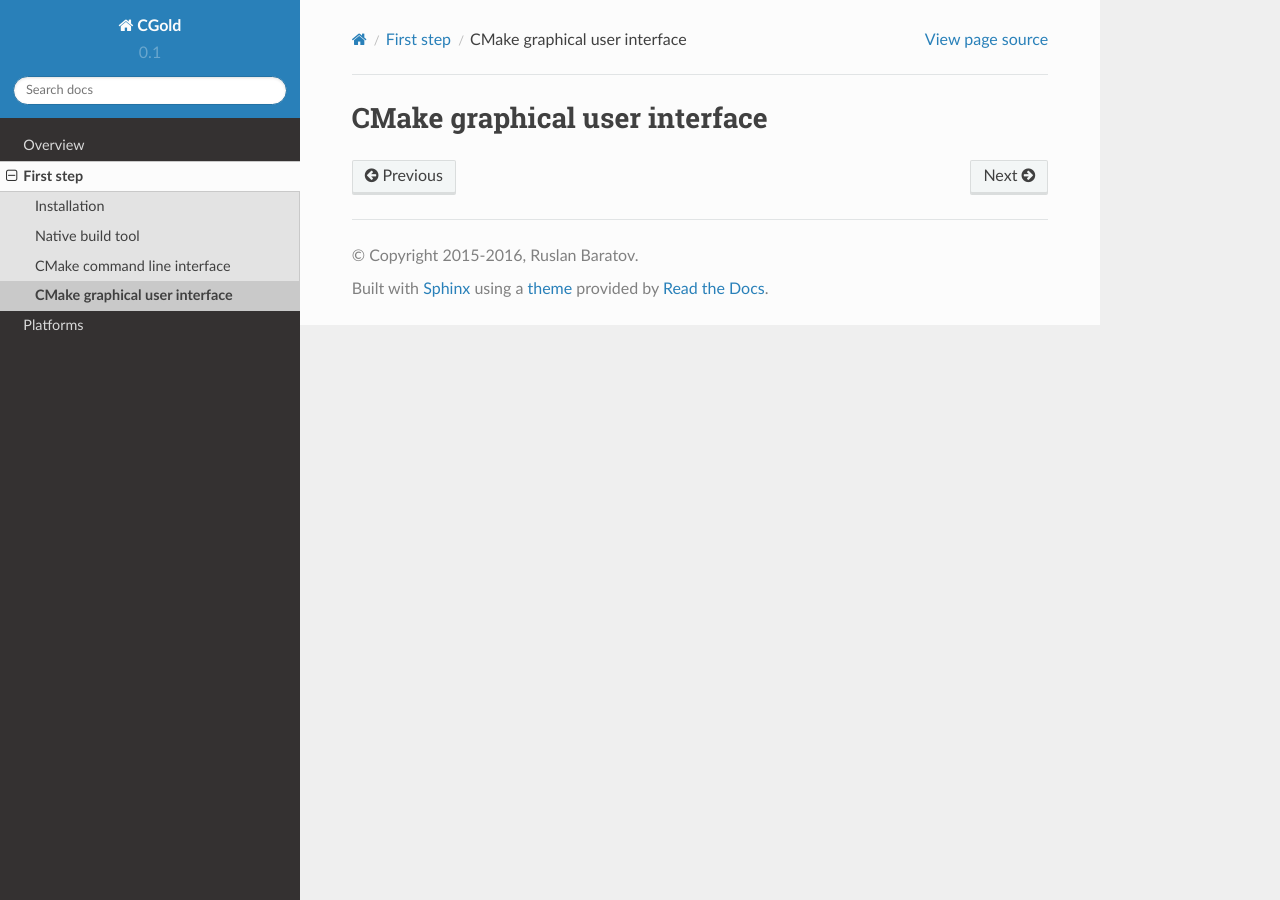
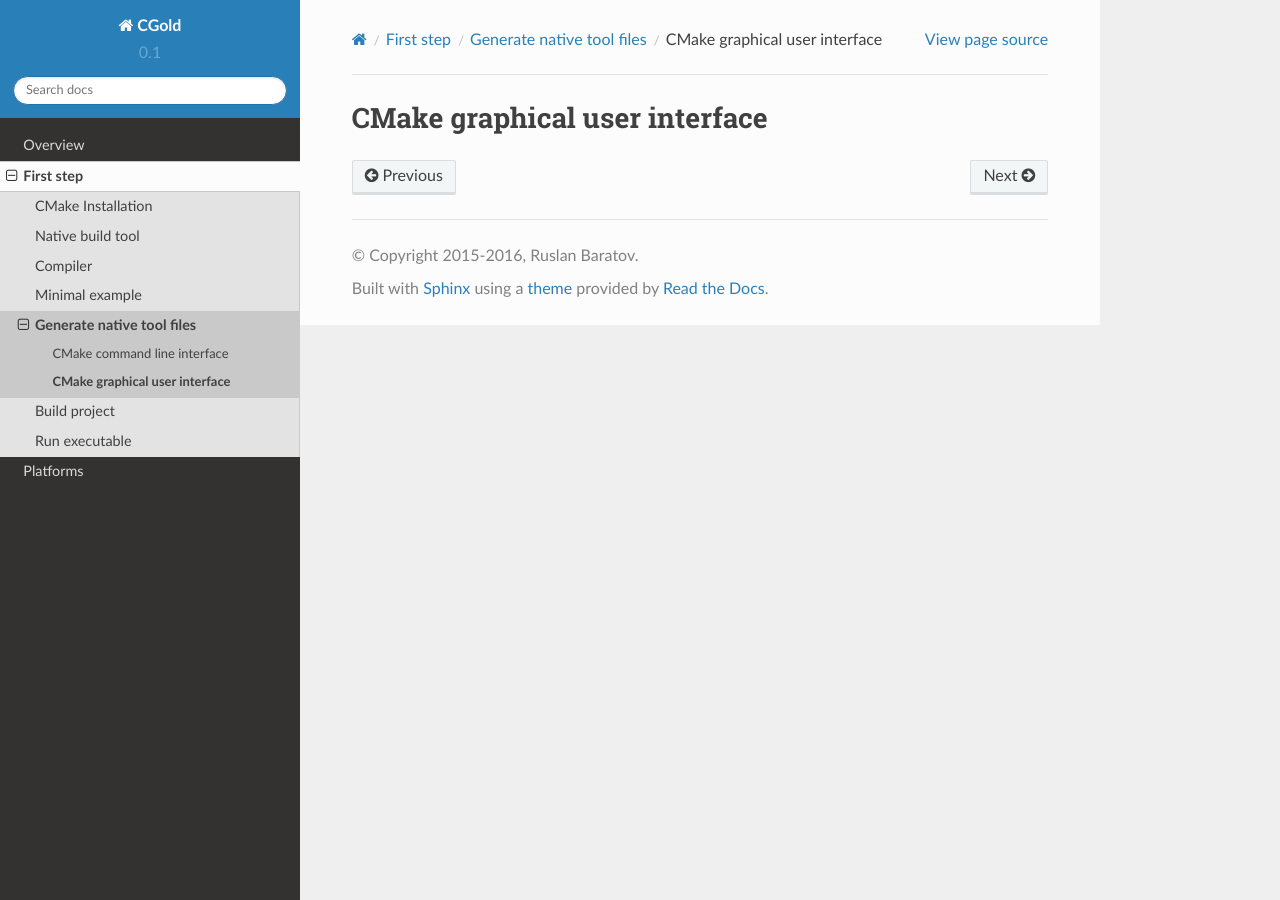
Before and after one commit to ruslo/CGold, a Sphinx documentation site: the page built from docs/first-step/generate-native-tool/cmake-gui.rst, in a window 1280 px wide. Built offline with Sphinx 7.4.7 and the Read the Docs theme 2.0.0, drawn with Linux system fonts in a browser that asks for light colours.

Commit message:
More sections for 'first-step'

```diff
--- a/docs/first-step.rst
+++ b/docs/first-step.rst
@@ -9,5 +9,8 @@ First step
 
   /first-step/installation
   /first-step/native-build-tool
-  /first-step/cmake-cli
-  /first-step/cmake-gui
+  /first-step/compiler
+  /first-step/minimal-example
+  /first-step/generate-native-tool
+  /first-step/build-project
+  /first-step/run-executable
--- /dev/null
+++ b/docs/first-step/build-project.rst
@@ -0,0 +1,5 @@
+.. Copyright (c) 2016, Ruslan Baratov
+.. All rights reserved.
+
+Build project
+-------------
--- /dev/null
+++ b/docs/first-step/compiler.rst
@@ -0,0 +1,5 @@
+.. Copyright (c) 2016, Ruslan Baratov
+.. All rights reserved.
+
+Compiler
+--------
--- /dev/null
+++ b/docs/first-step/generate-native-tool.rst
@@ -0,0 +1,11 @@
+.. Copyright (c) 2016, Ruslan Baratov
+.. All rights reserved.
+
+Generate native tool files
+--------------------------
+
+.. toctree::
+  :maxdepth: 2
+
+  /first-step/generate-native-tool/cmake-cli
+  /first-step/generate-native-tool/cmake-gui
--- a/docs/first-step/installation.rst
+++ b/docs/first-step/installation.rst
@@ -1,8 +1,8 @@
 .. Copyright (c) 2016, Ruslan Baratov
 .. All rights reserved.
 
-Installation
-------------
+CMake Installation
+------------------
 
 .. epigraph::
 
--- /dev/null
+++ b/docs/first-step/minimal-example.rst
@@ -0,0 +1,5 @@
+.. Copyright (c) 2016, Ruslan Baratov
+.. All rights reserved.
+
+Minimal example
+---------------
--- /dev/null
+++ b/docs/first-step/run-executable.rst
@@ -0,0 +1,5 @@
+.. Copyright (c) 2016, Ruslan Baratov
+.. All rights reserved.
+
+Run executable
+--------------
```
Also changed, not shown: docs/first-step/generate-native-tool/cmake-cli.rst (renamed from docs/first-step/cmake-cli.rst), docs/first-step/generate-native-tool/cmake-gui.rst (renamed from docs/first-step/cmake-gui.rst).
